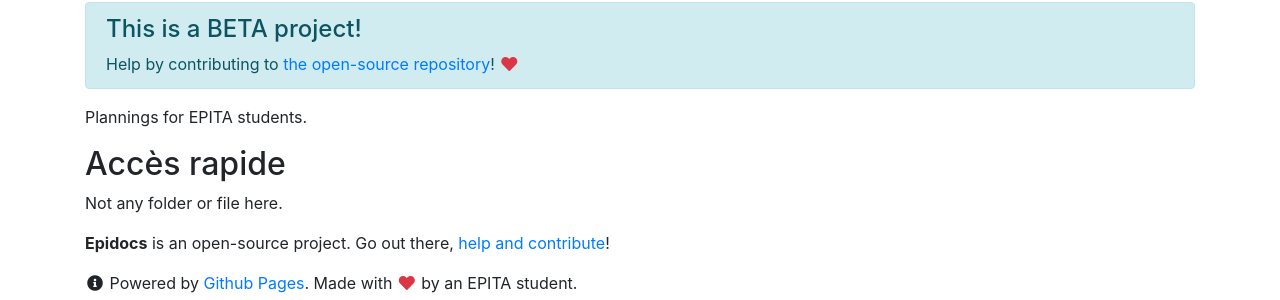
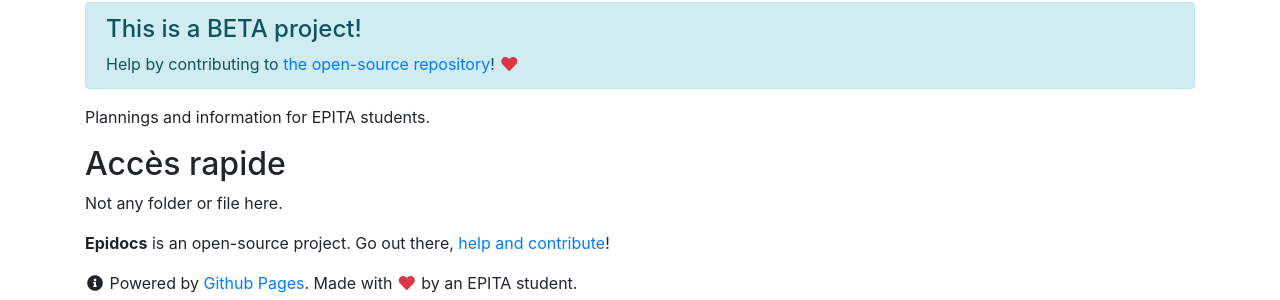
Before and after one commit to Epidocs/Plannings, a Jekyll site: the page built from index.html, in a window 1280 px wide. Shown: the part 174-474 px from the top of the page. Built offline with Jekyll 4.4.1, drawn with Linux system fonts in a browser that asks for light colours; nearby versions of some CDN libraries.

Commit message:
Updated the README.md file + Updated the project description

```diff
--- a/_config.yml
+++ b/_config.yml
@@ -1,3 +1,3 @@
 title: Epidocs / Plannings
-description: Plannings for EPITA students
+description: Plannings and information for EPITA students
 author: Matiboux
--- a/index.html
+++ b/index.html
@@ -12,7 +12,7 @@
 	<p class="mb-0">Help by contributing to <a href="{{ site.github.repository_url }}">the open-source repository</a>! <i class="fas fa-heart fa-fw text-danger"></i></p>
 </div>
 
-<p>Plannings for EPITA students.</p>
+<p>Plannings and information for EPITA students.</p>
 
 <h2>Accès rapide</h2>
 {% assign subitems = site.data.subitems %}
```
Also changed, not shown: README.md.
